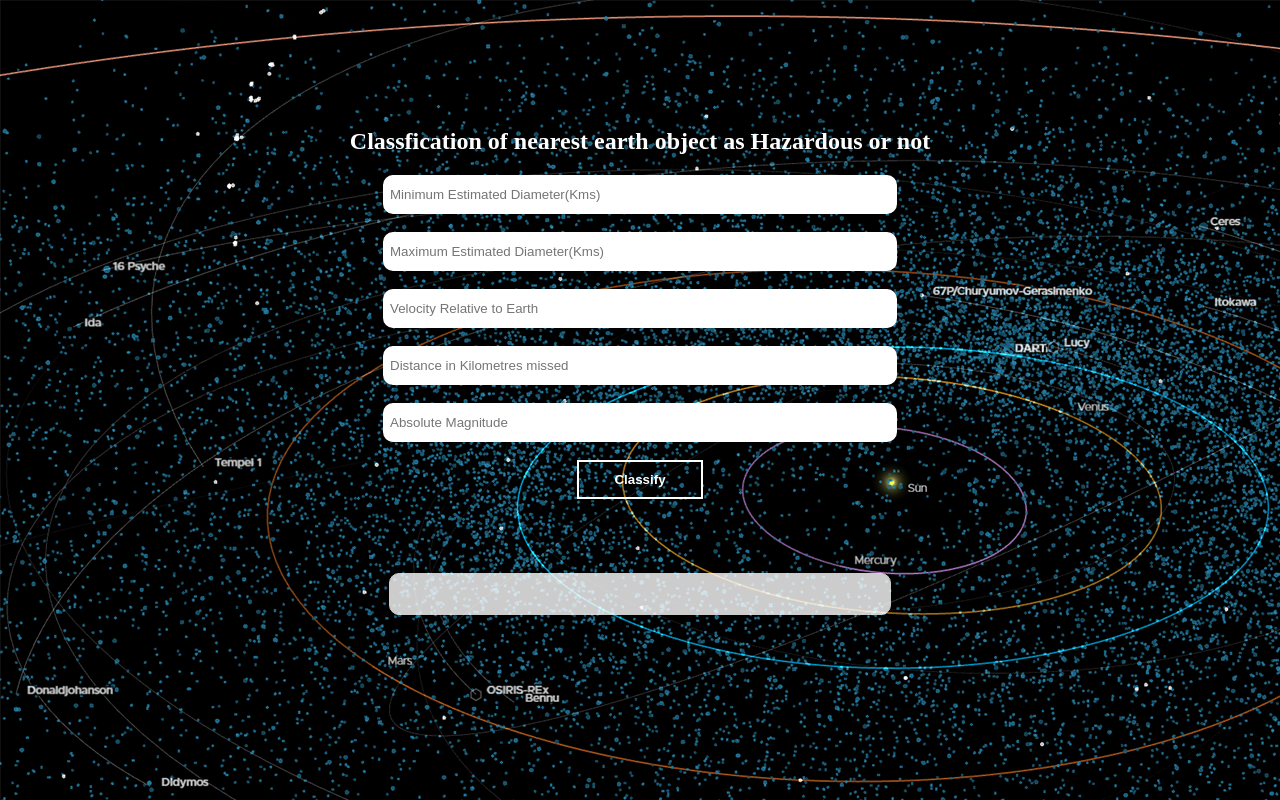
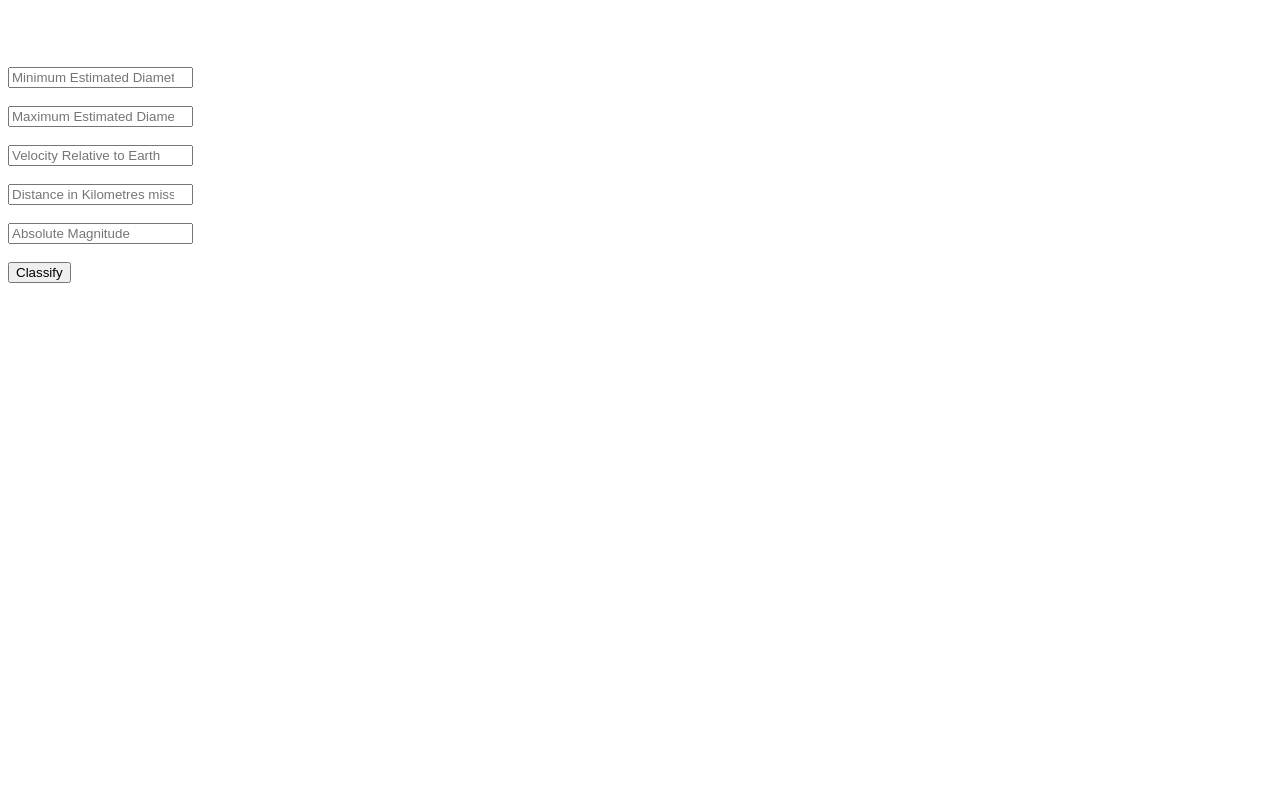
Before and after one commit to ParthivAkilesh/NASA-HazardousObject-classification, a Flask app: page / in a window 1280 px wide. Run offline with Flask 2, Linux system fonts and the light colour scheme; parts of the project's set-up code (start-up, migrations or seed data) failed here and were passed over.

Commit message:
Update index.html

```diff
--- a/templates/index.html
+++ b/templates/index.html
@@ -3,53 +3,6 @@
 <head>
     <meta name="viewport" content="width=device-width, initial-scale=1.0">
     <title>NASA Nearest Earth Object</title>
-    <style>
-body{
-    background-image: url("static\\css\\img\\bg.jpg");
-    text-align: center;
-    padding-top: 100px;
-    /* background-color: black; */
-}
-
-.btn{
-    padding: 10px 35px;
-    background-color: transparent;
-    border: 2px solid white;
-    color: white;
-    outline: none;
-    transition: .6s ease;
-    font-weight: bold;
-}
-.btn:hover{
-    cursor: pointer;
-    background-color: white;
-    color: black;
-    box-shadow: 0 0 5px white, 0 0 10px white, 0 0 15px white;
-    font-weight: bold;
-}
-
-.tb {
-    border-radius: 10px;
-    border: 2px solid white;
-    opacity:1;
-    padding: 5px;
-    width: 500px;
-    height: 25px;
-  }
-  .center {
-    opacity: 0.8;
-    border-radius: 10px;
-    width: 500px;
-    margin: 20px auto;
-    padding: 20px 0;
-    border: 1px solid white;
-    background-color: white;
-    color: black;
-    font-size: large;
-    font-weight: bold;
-    text-align: center;
-  }
-    </style>
     <link rel="stylesheet" type="text/css" href="{{ url_for('static', filename='css/style-large.css') }}" />
 </head>
 <body>
```
